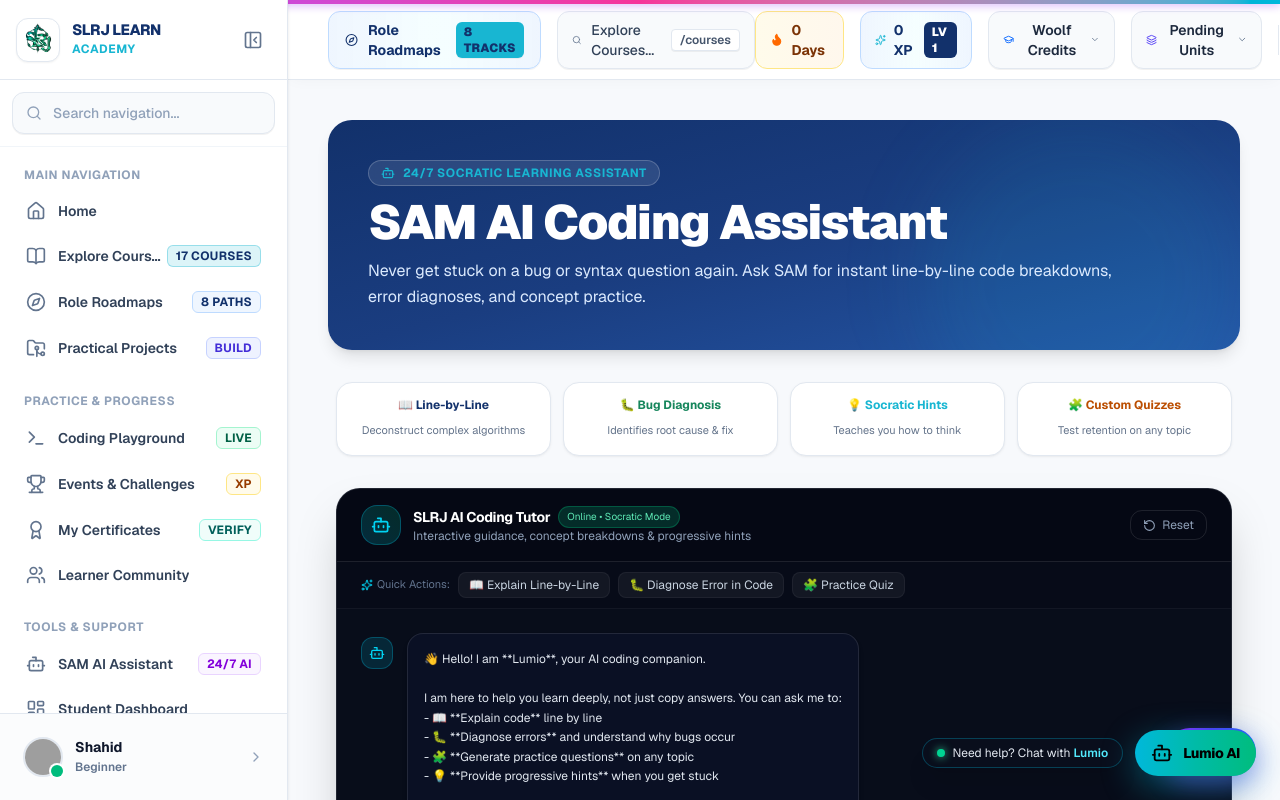
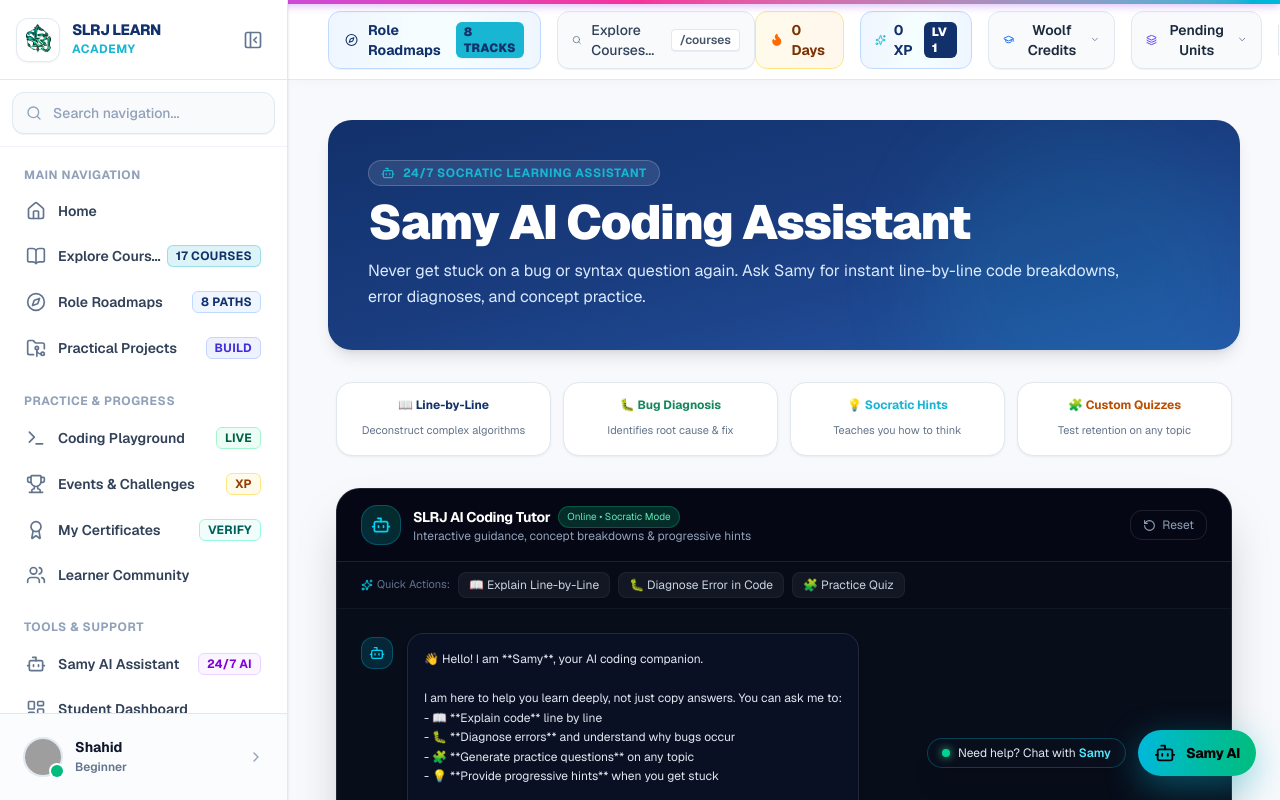
Before and after one commit to slrjdigital-ai/SLRJ-LEARN, a Next.js app: page /ai-tutor in a window 1280 px wide. Shown: the top 800 px of the page. Built offline with nearby package versions, Linux system fonts and the light colour scheme; grey boxes are pictures that could not be loaded.

Commit message:
feat: rename AI assistant from SAM and Lumio to Samy across sidebar, chatbot, and pages

```diff
--- a/app/ai-tutor/page.tsx
+++ b/app/ai-tutor/page.tsx
@@ -3,7 +3,7 @@ import AiTutorChat from "@/components/ai/AiTutorChat";
 import { Bot, Sparkles, BookOpen, CheckCircle2, ShieldCheck } from "lucide-react";
 
 export const metadata: Metadata = {
-  title: "SAM / Lumio — AI Coding Companion | SLRJ Learn",
+  title: "Samy — AI Coding Companion | SLRJ Learn",
   description:
     "Interactive AI programming mentor. Get step-by-step code explanations, error diagnosis, progressive hints, and practice quizzes.",
 };
@@ -22,11 +22,11 @@ export default function AiTutorPage() {
           </div>
 
           <h1 className="text-3xl sm:text-5xl font-black font-brand tracking-tight text-white">
-            SAM AI Coding Assistant
+            Samy AI Coding Assistant
           </h1>
 
           <p className="text-blue-100 text-sm sm:text-base leading-relaxed">
-            Never get stuck on a bug or syntax question again. Ask SAM for instant line-by-line code breakdowns, error diagnoses, and concept practice.
+            Never get stuck on a bug or syntax question again. Ask Samy for instant line-by-line code breakdowns, error diagnoses, and concept practice.
           </p>
         </div>
       </section>
--- a/app/api/ai-tutor/route.ts
+++ b/app/api/ai-tutor/route.ts
@@ -30,7 +30,7 @@ export async function POST(req: Request) {
                 {
                   parts: [
                     {
-                      text: `You are the SLRJ Learn AI Coding Tutor: an expert, patient, Socratic programming instructor.
+                      text: `You are Samy, the SLRJ Learn AI Coding Tutor: an expert, patient, Socratic programming instructor.
 Your goal is to help students truly understand computer science principles.
 Rules:
 1. Explain step-by-step in clear, accessible language.
--- a/components/ai/AiTutorChat.tsx
+++ b/components/ai/AiTutorChat.tsx
@@ -29,7 +29,7 @@ const INITIAL_MESSAGES: ChatMessage[] = [
   {
     id: "msg-welcome",
     sender: "ai",
-    text: `👋 Hello! I am **Lumio**, your AI coding companion.
+    text: `👋 Hello! I am **Samy**, your AI coding companion.
 
 I am here to help you learn deeply, not just copy answers. You can ask me to:
 - 📖 **Explain code** line by line
--- a/components/ai/LumioChatbot.tsx
+++ b/components/ai/LumioChatbot.tsx
@@ -33,7 +33,7 @@ const INITIAL_MESSAGES: LumioMessage[] = [
   {
     id: "lumio-welcome",
     sender: "lumio",
-    text: `👋 Hey there! I'm **Lumio**, your personal AI coding companion.
+    text: `👋 Hey there! I'm **Samy**, your personal AI coding companion.
 
 I'm here to help you master programming step-by-step. You can ask me to:
 - 📖 **Explain code** or complex concepts line-by-line
@@ -140,7 +140,7 @@ export default function LumioChatbot() {
       });
 
       const data = await res.json();
-      if (!res.ok) throw new Error(data.error || "Failed to fetch Lumio response");
+      if (!res.ok) throw new Error(data.error || "Failed to fetch Samy response");
 
       const lumioMsg: LumioMessage = {
         id: "lumio-" + Date.now(),
@@ -157,7 +157,7 @@ export default function LumioChatbot() {
       const errorMsg: LumioMessage = {
         id: "lumio-err-" + Date.now(),
         sender: "lumio",
-        text: `⚠️ **Lumio Service Notice:** ${err.message || "Something went wrong while connecting to Lumio."}\n\n*Tip: Check that your network connection is active or try asking again in a moment.*`,
+        text: `⚠️ **Samy Service Notice:** ${err.message || "Something went wrong while connecting to Samy."}\n\n*Tip: Check that your network connection is active or try asking again in a moment.*`,
         timestamp: new Date().toLocaleTimeString([], { hour: "2-digit", minute: "2-digit" }),
       };
       setMessages((prev) => [...prev, errorMsg]);
@@ -271,7 +271,7 @@ export default function LumioChatbot() {
             className="hidden sm:flex items-center gap-2 px-3.5 py-1.5 rounded-full bg-[#0a0f1d]/90 border border-cyan-500/30 text-xs text-slate-200 shadow-xl backdrop-blur-md pointer-events-none"
           >
             <span className="w-2 h-2 rounded-full bg-emerald-400 animate-pulse shadow-[0_0_8px_#34d399]" />
-            <span>Need help? Chat with <strong className="text-cyan-300 font-semibold">Lumio</strong></span>
+            <span>Need help? Chat with <strong className="text-cyan-300 font-semibold">Samy</strong></span>
           </motion.div>
         )}
 
@@ -288,7 +288,7 @@ export default function LumioChatbot() {
               ? "bg-[#0b1329] border border-cyan-400/50 text-cyan-300"
               : "bg-gradient-to-r from-cyan-500 via-teal-500 to-emerald-500 hover:from-cyan-400 hover:to-emerald-400"
           }`}
-          aria-label="Toggle Lumio AI Chatbot"
+          aria-label="Toggle Samy AI Chatbot"
         >
           {isOpen ? (
             <X size={22} className="text-cyan-300 group-hover:rotate-90 transition-transform duration-200" />
@@ -299,7 +299,7 @@ export default function LumioChatbot() {
                 <span className="absolute -top-1 -right-1 w-2.5 h-2.5 rounded-full bg-white ring-2 ring-emerald-500 animate-ping" />
               </div>
               <span className="hidden sm:inline text-black font-extrabold tracking-wide font-brand text-sm">
-                Lumio AI
+                Samy AI
               </span>
               {hasUnread && (
                 <span className="absolute -top-1 -right-1 w-3.5 h-3.5 rounded-full bg-rose-500 border-2 border-[#030712] animate-bounce" />
@@ -339,7 +339,7 @@ export default function LumioChatbot() {
                 <div>
                   <div className="flex items-center gap-2">
                     <h3 className="font-extrabold text-base tracking-tight text-white font-brand">
-                      Lumio <span className="text-transparent bg-clip-text bg-gradient-to-r from-cyan-400 to-emerald-400 font-mono text-xs">AI</span>
+                      Samy <span className="text-transparent bg-clip-text bg-gradient-to-r from-cyan-400 to-emerald-400 font-mono text-xs">AI</span>
                     </h3>
                     <span className="text-[10px] font-mono px-2 py-0.5 rounded-full bg-cyan-500/15 text-cyan-300 border border-cyan-500/30 font-bold">
                       Online
@@ -463,7 +463,7 @@ export default function LumioChatbot() {
                       </div>
                       <div className="px-4 py-2.5 rounded-2xl bg-[#0b1122] border border-white/10 text-slate-300 flex items-center gap-2">
                         <span className="w-2 h-2 rounded-full bg-cyan-400 animate-ping" />
-                        <span className="text-xs font-medium text-cyan-300">Lumio is reasoning...</span>
+                        <span className="text-xs font-medium text-cyan-300">Samy is reasoning...</span>
                       </div>
                     </div>
                   )}
@@ -550,7 +550,7 @@ export default function LumioChatbot() {
                       value={inputText}
                       onChange={(e) => setInputText(e.target.value)}
                       onKeyDown={handleKeyDown}
-                      placeholder="Ask Lumio anything about code... (Enter to send)"
+                      placeholder="Ask Samy anything about code... (Enter to send)"
                       rows={1}
                       className="flex-1 bg-transparent text-slate-200 placeholder-slate-500 text-xs sm:text-sm py-1.5 focus:outline-none resize-none max-h-24 leading-relaxed"
                     />
@@ -561,14 +561,14 @@ export default function LumioChatbot() {
                       onClick={() => handleSend()}
                       disabled={isLoading || (!inputText.trim() && !codeSnippet.trim())}
                       className="p-2 sm:px-3 sm:py-2 rounded-xl bg-gradient-to-r from-cyan-500 to-emerald-500 hover:from-cyan-400 hover:to-emerald-400 disabled:opacity-40 disabled:cursor-not-allowed text-black font-bold transition-all shadow-md shadow-cyan-500/25 cursor-pointer flex items-center justify-center flex-shrink-0"
-                      aria-label="Send message to Lumio"
+                      aria-label="Send message to Samy"
                     >
                       <Send size={15} />
                     </button>
                   </div>
                   <div className="flex items-center justify-between mt-2 px-1 text-[10px] text-slate-500">
                     <span>Press Enter to send, Shift+Enter for new line</span>
-                    <span>Powered by Lumio Socratic Engine</span>
+                    <span>Powered by Samy Socratic Engine</span>
                   </div>
                 </div>
               </>
--- a/components/blog/RoadmapTracker.tsx
+++ b/components/blog/RoadmapTracker.tsx
@@ -618,14 +618,14 @@ Explain the core concepts simply, what common mistakes to avoid, and how to buil
                   {/* Action Bar: Ask Lumio AI & Linked Notes */}
                   <div className="pt-3 border-t border-white/10 flex flex-wrap items-center justify-between gap-3">
                     <div className="flex items-center gap-2">
-                      {/* Ask Lumio Button */}
+                      {/* Ask Samy Button */}
                       <button
                         onClick={() => handleAskLumio(step)}
                         className="inline-flex items-center gap-1.5 px-3 py-1.5 rounded-xl bg-gradient-to-r from-purple-500/20 to-cyan-500/20 hover:from-purple-500/30 hover:to-cyan-500/30 border border-cyan-400/40 text-cyan-200 text-xs font-bold transition-all cursor-pointer shadow-sm"
-                        title="Get Lumio AI guidance on this topic"
+                        title="Get Samy AI guidance on this topic"
                       >
                         <Bot size={14} className="text-cyan-300 animate-pulse" />
-                        <span>Ask Lumio to Explain</span>
+                        <span>Ask Samy to Explain</span>
                       </button>
 
                       {/* Practice link */}
@@ -718,7 +718,7 @@ Explain the core concepts simply, what common mistakes to avoid, and how to buil
                     className="inline-flex items-center gap-1 text-xs text-cyan-300 hover:text-cyan-200 font-bold cursor-pointer"
                   >
                     <Bot size={13} />
-                    <span>Ask Lumio</span>
+                    <span>Ask Samy</span>
                   </button>
                   <span className="text-[11px] font-mono text-slate-500">{step.duration}</span>
                 </div>
--- a/components/layout/AppShell.tsx
+++ b/components/layout/AppShell.tsx
@@ -4,17 +4,10 @@ import { useState } from "react";
 import AppSidebar from "./AppSidebar";
 import AppTopBar from "./AppTopBar";
 import Footer from "@/components/Footer";
-import { MessageSquare, Bot } from "lucide-react";
 
 export default function AppShell({ children }: { children: React.ReactNode }) {
   const [collapsed, setCollapsed] = useState(false);
   const [mobileOpen, setMobileOpen] = useState(false);
-
-  const handleOpenSAM = () => {
-    if (typeof window !== "undefined") {
-      window.dispatchEvent(new CustomEvent("open-lumio"));
-    }
-  };
 
   return (
     <div className="min-h-screen bg-[#F7F9FC] text-[#182230] flex">
@@ -43,18 +36,6 @@ export default function AppShell({ children }: { children: React.ReactNode }) {
         {/* Site Footer */}
         <Footer />
       </div>
-
-      {/* ── Floating SAM / AI Assistant Button (exact as in photo bottom right) ── */}
-      <button
-        onClick={handleOpenSAM}
-        className="fixed bottom-6 right-6 z-50 flex items-center gap-2 px-4 py-3 rounded-full bg-gradient-to-r from-purple-600 via-indigo-600 to-blue-600 text-white font-bold text-sm shadow-[0_8px_25px_rgba(124,58,237,0.45)] hover:shadow-[0_12px_32px_rgba(124,58,237,0.65)] hover:scale-105 transition-all cursor-pointer group"
-        title="Chat with SAM / Lumio AI Assistant"
-      >
-        <div className="w-6 h-6 rounded-full bg-white/20 flex items-center justify-center">
-          <MessageSquare size={14} className="fill-white" />
-        </div>
-        <span className="font-brand tracking-wider uppercase text-xs">SAM</span>
-      </button>
     </div>
   );
 }
--- a/components/layout/AppSidebar.tsx
+++ b/components/layout/AppSidebar.tsx
@@ -133,7 +133,7 @@ export default function AppSidebar({
       label: "Tools & Support",
       items: [
         {
-          name: "SAM AI Assistant",
+          name: "Samy AI Assistant",
           action: () => {
             if (typeof window !== "undefined") {
               window.dispatchEvent(new CustomEvent("open-lumio"));
--- a/components/learning-paths/LearningPathDetailView.tsx
+++ b/components/learning-paths/LearningPathDetailView.tsx
@@ -190,10 +190,10 @@ Can you explain the main concepts simply, clarify common beginner mistakes, and
             <button
               onClick={handleAskLumio}
               className="px-3.5 py-2 rounded-xl bg-purple-50 hover:bg-purple-100 border border-purple-200 text-purple-700 text-xs font-bold transition-all flex items-center gap-1.5 cursor-pointer shadow-sm"
-              title="Ask Lumio AI about this stage"
+              title="Ask Samy AI about this stage"
             >
               <Bot size={15} className="text-purple-600 animate-pulse" />
-              <span className="hidden sm:inline">Ask Lumio</span>
+              <span className="hidden sm:inline">Ask Samy</span>
             </button>
           </div>
         </div>
@@ -307,7 +307,7 @@ Can you explain the main concepts simply, clarify common beginner mistakes, and
                     className="flex items-center gap-1.5 px-3 py-1.5 rounded-lg bg-purple-50 hover:bg-purple-100 text-purple-700 border border-purple-200 text-xs font-semibold transition-all cursor-pointer"
                   >
                     <Bot size={13} className="text-purple-600" />
-                    <span>Ask Lumio</span>
+                    <span>Ask Samy</span>
                   </button>
                 </div>
               </div>
@@ -451,7 +451,7 @@ Can you explain the main concepts simply, clarify common beginner mistakes, and
                   className="px-5 py-2.5 rounded-xl font-bold text-xs sm:text-sm bg-white hover:bg-slate-50 text-slate-700 border border-slate-200 transition-all flex items-center gap-1.5 cursor-pointer shadow-sm"
                 >
                   <Bot size={15} className="text-[#0b69ff]" />
-                  <span>Ask Lumio for Starter Hints</span>
+                  <span>Ask Samy for Starter Hints</span>
                 </button>
               </div>
             </div>
```
